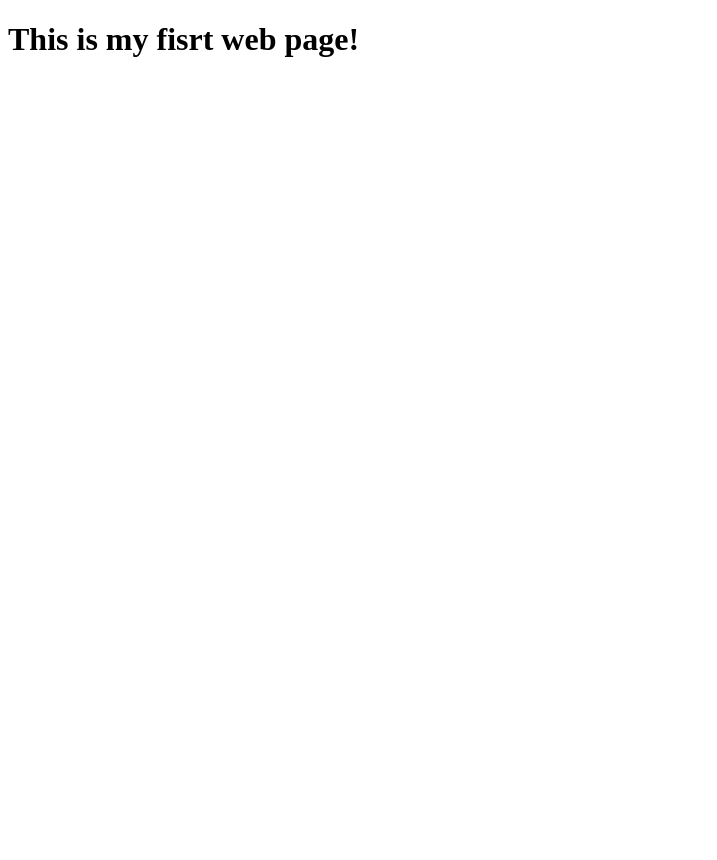
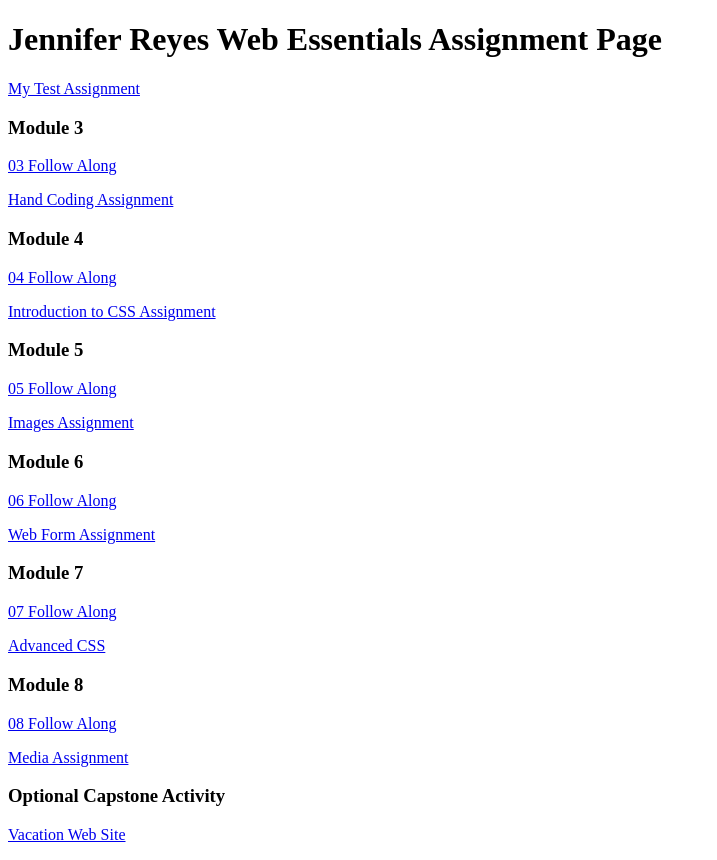
Before and after one commit to jennnialoreyes/dwdd1600, a plain HTML site: page index.html in a window 1280 px wide. Shown: the whole page, without its empty margins (0-717 px from the left). Before the commit the page ends 800 px from the top, so only its background shows below. Drawn offline with Linux system fonts and the light colour scheme.

Commit message:
Update index.html

```diff
--- a/index.html
+++ b/index.html
@@ -1,11 +1,39 @@
 <!DOCTYPE html>
 <html lang="en">
-<head>
-    <meta charset="UTF-8">
-    <meta name="viewport" content="width=, initial-scale=1.0">
-    <title>Document</title>
-</head>
-<body>
-    <h1>This is my fisrt web page!</h1>
-</body>
+	<head>
+		<meta charset="UTF-8">
+		<meta name="viewport" content="width=device-width, initial-scale=1.0">
+		<title>dwdd 1600 assignment list page</title>
+	</head>
+	<body>
+		<h1> Jennifer Reyes Web Essentials Assignment Page</h1>
+		<p><a href="01test">My Test Assignment</a></p>
+
+		<h3>Module 3</h3>
+		<p><a href="03follow-along">03 Follow Along</a></p>
+		<p><a href="03hand-coding">Hand Coding Assignment</a></p>
+
+		<h3>Module 4</h3>
+		<p><a href="04follow-along">04 Follow Along</a></p>
+		<p><a href="04intro-css">Introduction to CSS Assignment</a></p>
+
+		<h3>Module 5</h3>
+		<p><a href="05follow-along">05 Follow Along</a></p>
+		<p><a href="05images">Images Assignment</a></p>
+
+		<h3>Module 6</h3>
+		<p><a href="06follow-along">06 Follow Along</a></p>
+		<p><a href="06form">Web Form Assignment</a></p>
+
+		<h3>Module 7</h3>
+		<p><a href="07follow-along">07 Follow Along</a></p>
+		<p><a href="07advanced-css">Advanced CSS</a></p>
+
+		<h3>Module 8</h3>
+		<p><a href="08follow-along">08 Follow Along</a></p>
+		<p><a href="08media">Media Assignment</a></p>
+
+		<h3>Optional Capstone Activity</h3>
+		<p><a href="vacation">Vacation Web Site</a></p>
+	</body>
 </html>
```
